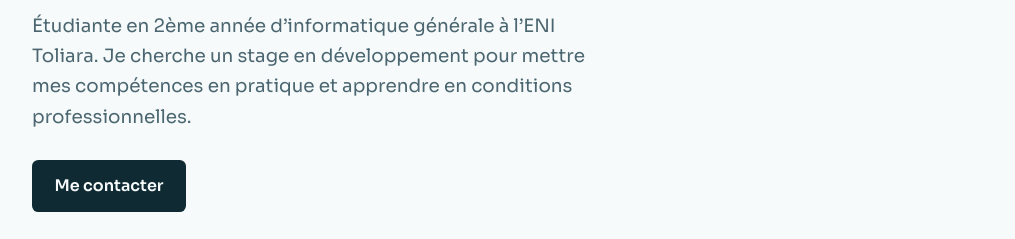
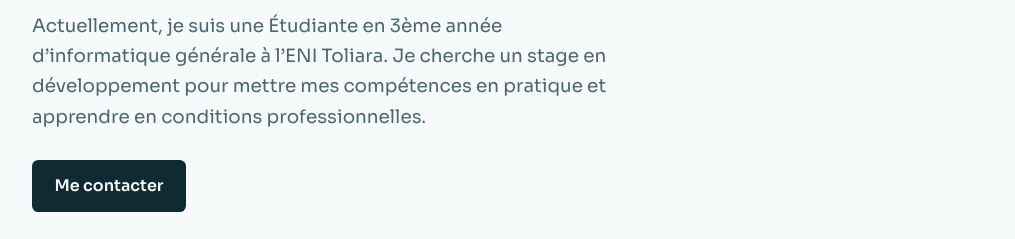
Before and after one commit to Bene586/Bene586.github.io, a plain HTML site: page index.html in a window 1280 px wide. Shown: the part 561-800 px from the top of the page, without its empty margins (132-1147 px from the left). Drawn offline with Linux system fonts and the light colour scheme.

Commit message:
Update index.html

```diff
--- a/index.html
+++ b/index.html
@@ -29,7 +29,7 @@
         <span class="prenom">Bénédicte</span>
         <span>Rasoanandrasana</span>
       </h1>
-      <p class="accroche">Étudiante en 2ème année d’informatique générale à l’ENI Toliara. Je cherche un stage en développement pour mettre mes compétences en pratique et apprendre en conditions professionnelles.</p>
+      <p class="accroche">Actuellement, je suis une Étudiante en 3ème année d’informatique générale à l’ENI Toliara. Je cherche un stage en développement pour mettre mes compétences en pratique et apprendre en conditions professionnelles.</p>
       <a class="bouton" href="#contact">Me contacter</a>
       </div>
       <img class="photo" src="photo.jpg" alt="Portrait de Bénédicte Rasoanandrasana" width="600" height="600">
```
